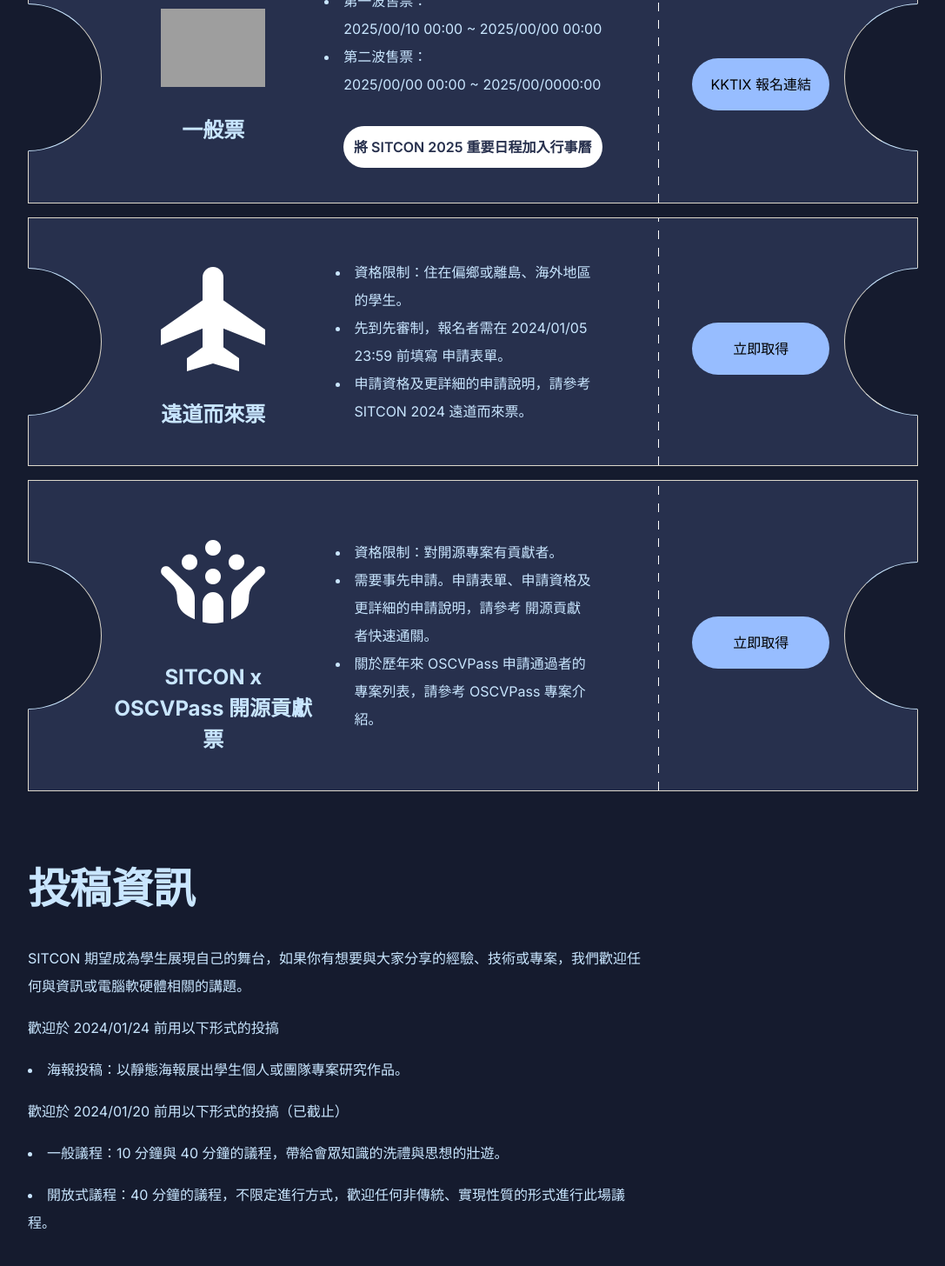
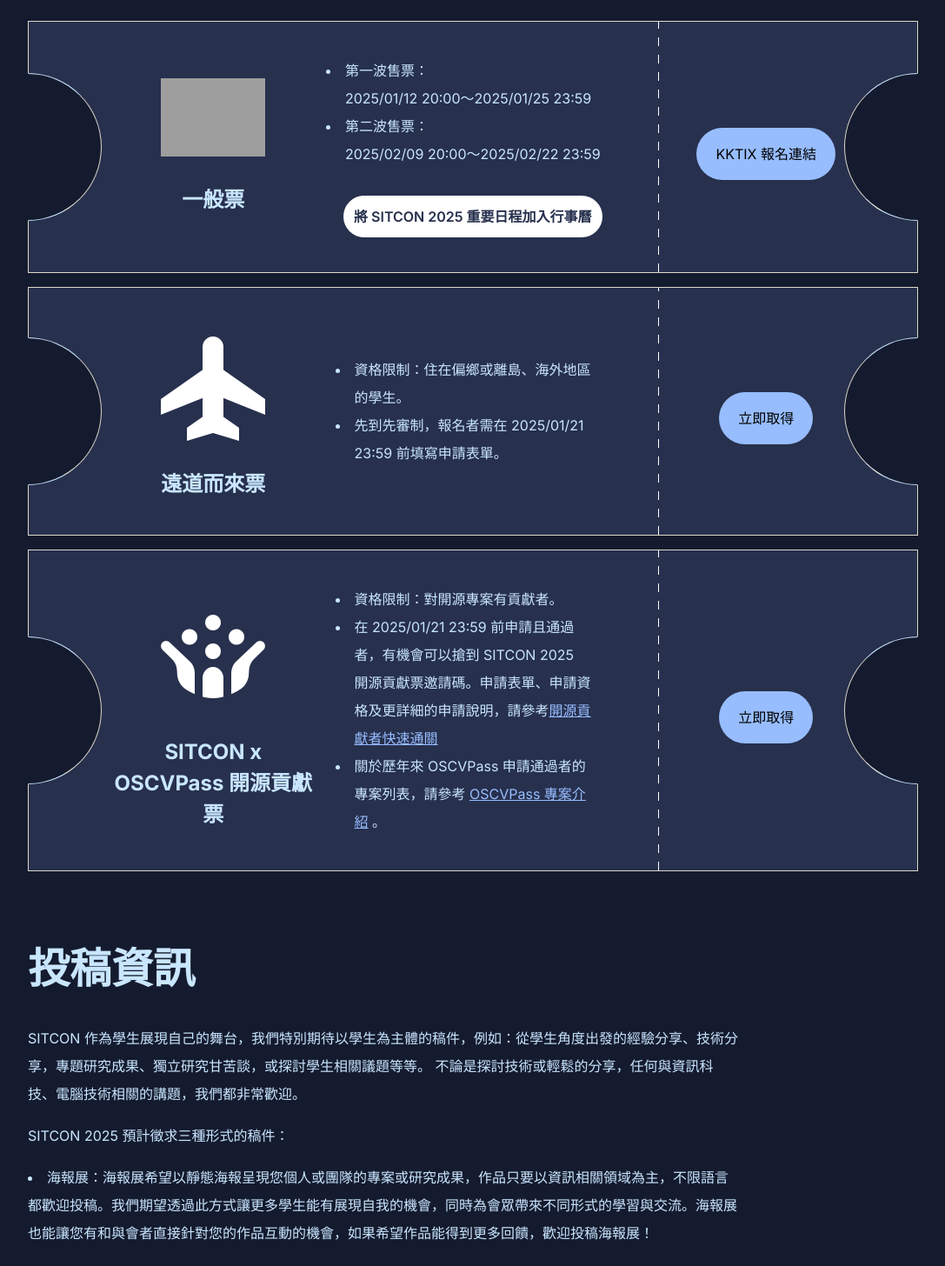
Before and after one commit to skyhong2002/2025, a Next.js app: page /tickets in a window 1280 px wide. Shown: the part 420-1876 px from the top of the page at 87% size, without its empty margins (96-1183 px from the left). Built offline with nearby package versions, Linux system fonts and the light colour scheme; grey boxes are pictures that could not be loaded.

Commit message:
fix: comment out sponsor links in navbar and footer; adjust layout padding and update transportation options

```diff
--- a/app/(website)/(pages)/layout.tsx
+++ b/app/(website)/(pages)/layout.tsx
@@ -3,7 +3,7 @@
 export default function Layout({ children }: { children: ReactNode }) {
   return (
     <div className="flex w-full justify-center bg-background text-foreground">
-      <div className="flex w-full max-w-[90%] justify-center py-20 md:max-w-[80%]">
+      <div className="flex w-full max-w-[90%] justify-center py-40 md:max-w-[80%]">
         {children}
       </div>
     </div>
--- a/app/(website)/(pages)/tickets/page.tsx
+++ b/app/(website)/(pages)/tickets/page.tsx
@@ -5,7 +5,7 @@
     <div className="flex flex-col items-start justify-center gap-24">
       <section id="RegisterInfo" className="flex flex-col items-start gap-4">
         <h1 className="text-h1-mobile font-bold md:text-h1">報名資訊</h1>
-        <p className="w-full leading-[200%] md:w-[70%]">
+        <p className="w-full leading-[200%] md:w-[80%]">
           SITCON
           年會堅持不收費原則，秉持著「降低學生參與門檻」的理念，預算全數由個人／企業贊助或是政府／教育單位協助，若您也認同
           SITCON 的理念，歡迎支持我們。
@@ -33,12 +33,12 @@
               <li className="listItem mt-4 !pl-0 md:mt-0 md:pl-[-22px]">
                 第一波售票：
                 <br />
-                2025/00/10 00:00 ~ 2025/00/00 00:00
+                2025/01/12 20:00～2025/01/25 23:59
               </li>
               <li className="listItem mt-4 !pl-0 md:mt-0 md:pl-[-22px]">
                 第二波售票：
                 <br />
-                2025/00/00 00:00 ~ 2025/00/0000:00
+                2025/02/09 20:00～2025/02/22 23:59
               </li>
             </ul>
             <button className="mt-8 rounded-full bg-[#9c9c9c] p-3 text-normal font-semibold text-[#ffffff] md:bg-[#ffffff] md:text-background-light">
@@ -49,9 +49,14 @@
             <div className="dashLine" />
           </div>
           <div className="mt-4 flex items-center justify-center md:w-2/12">
+            <Link
+              href={"https://sitcon.kktix.cc/events/sitcon2025"}
+              target="_blank"
+            >
               <button className="ml-[-4px] mr-4 flex h-[60px] w-full items-center justify-center rounded-full bg-primary p-4 text-normal text-black">
                 KKTIX 報名連結
               </button>
+            </Link>
           </div>
           <div className="right-0 z-10 mr-[-1px] box-border hidden aspect-1/2 rounded-bl-full rounded-tl-full border border-l-white border-r-background bg-background md:block md:w-1/12" />
         </div>
@@ -72,10 +77,7 @@
                 資格限制：住在偏鄉或離島、海外地區的學生。
               </li>
               <li className="listItem mt-4 !pl-0 md:mt-0 md:pl-[-22px]">
-                先到先審制，報名者需在 2024/01/05 23:59 前填寫 申請表單。
-              </li>
-              <li className="listItem mt-4 !pl-0 md:mt-0 md:pl-[-22px]">
-                申請資格及更詳細的申請說明，請參考 SITCON 2024 遠道而來票。
+                先到先審制，報名者需在 2025/01/21 23:59 前填寫申請表單。
               </li>
             </ul>
           </div>
@@ -83,9 +85,15 @@
             <div className="dashLine" />
           </div>
           <div className="mt-4 flex items-center justify-center md:w-2/12">
+            <Link
+              className="link"
+              href={"https://hackmd.io/@SITCON/H18WacxQ1x"}
+              target="_blank"
+            >
               <button className="ml-[-4px] mr-4 flex h-[60px] w-[190px] items-center justify-center rounded-full bg-primary p-4 text-normal text-black md:w-full">
                 立即取得
               </button>
+            </Link>
           </div>
 
           <div className="right-0 z-10 mr-[-1px] box-border hidden aspect-1/2 rounded-bl-full rounded-tl-full border border-l-white border-r-background bg-background md:block md:w-1/12" />
@@ -107,12 +115,28 @@
                 資格限制：對開源專案有貢獻者。
               </li>
               <li className="listItem mt-4 !pl-0 md:mt-0 md:pl-[-22px]">
-                需要事先申請。申請表單、申請資格及更詳細的申請說明，請參考
-                開源貢獻者快速通關。
+                在 2025/01/21 23:59 前申請且通過者，有機會可以搶到 SITCON 2025
+                開源貢獻票邀請碼。申請表單、申請資格及更詳細的申請說明，請參考
+                <Link
+                  className="link"
+                  href={"https://ocf.tw/p/oscvpass/"}
+                  target="_blank"
+                >
+                  開源貢獻者快速通關
+                </Link>
               </li>
               <li className="listItem mt-4 !pl-0 md:mt-0 md:pl-[-22px]">
-                關於歷年來 OSCVPass 申請通過者的專案列表，請參考 OSCVPass
-                專案介紹。
+                關於歷年來 OSCVPass 申請通過者的專案列表，請參考{" "}
+                <Link
+                  className="link"
+                  href={
+                    "https://oscvpass.ocf.tw/?fbclid=IwAR0sFst9sZwPoLKRUwzOIpg-M_V7gZSZu3lvStcV3rqpRnZKjT6A1pl2nRU"
+                  }
+                  target="_blank"
+                >
+                  OSCVPass 專案介紹
+                </Link>{" "}
+                。
               </li>
             </ul>
           </div>
@@ -120,36 +144,45 @@
             <div className="dashLine" />
           </div>
           <div className="mt-4 flex items-center justify-center md:w-2/12">
+            <Link href={"https://ocf.tw/p/oscvpass/"} target="_blank">
               <button className="ml-[-4px] mr-4 flex h-[60px] w-[190px] items-center justify-center rounded-full bg-primary p-4 text-normal text-black md:w-full">
                 立即取得
               </button>
+            </Link>
           </div>
-
           <div className="right-0 z-10 mr-[-1px] box-border hidden aspect-1/2 rounded-bl-full rounded-tl-full border border-l-white border-r-background bg-background md:block md:w-1/12" />
         </div>
       </section>
       <section
         id="SubmitInfo"
-        className="flex w-full flex-col items-start gap-4 leading-[200%] md:w-[70%]"
+        className="flex w-full flex-col items-start gap-4 leading-[200%] md:w-[80%]"
       >
         <h1 className="mb-8 text-h1-mobile font-bold md:text-h1">投稿資訊</h1>
         <p className="">
           SITCON
-          期望成為學生展現自己的舞台，如果你有想要與大家分享的經驗、技術或專案，我們歡迎任何與資訊或電腦軟硬體相關的講題。
+          作為學生展現自己的舞台，我們特別期待以學生為主體的稿件，例如：從學生角度出發的經驗分享、技術分享，專題研究成果、獨立研究甘苦談，或探討學生相關議題等等。
+          不論是探討技術或輕鬆的分享，任何與資訊科技、電腦技術相關的講題，我們都非常歡迎。
         </p>
-        <p>歡迎於 2024/01/24 前用以下形式的投搞</p>
-        <li>海報投稿：以靜態海報展出學生個人或團隊專案研究作品。</li>
+        <p>SITCON 2025 預計徵求三種形式的稿件：</p>
+        <li>
+          海報展：海報展希望以靜態海報呈現您個人或團隊的專案或研究成果，作品只要以資訊相關領域為主，不限語言都歡迎投稿。我們期望透過此方式讓更多學生能有展現自我的機會，同時為會眾帶來不同形式的學習與交流。海報展也能讓您有和與會者直接針對您的作品互動的機會，如果希望作品能得到更多回饋，歡迎投稿海報展！
+        </li>
         <p>歡迎於 2024/01/20 前用以下形式的投搞（已截止）</p>
         <li>
-          一般議程：10 分鐘與 40 分鐘的議程，帶給會眾知識的洗禮與思想的壯遊。
+          一般議程：SITCON 2025 邀請您將您的精彩經歷以 Presentation 與 Espresso
+          兩種形式呈現。Presentation 想邀請您用 40
+          分鐘深入分享一個專案、技術或有趣的經歷，而 Espresso 則想挑戰您在 10
+          分鐘內精練的介紹一個主題的能力。無論是技術或經驗的分享，都歡迎投稿一般議程。
         </li>
         <li>
-          開放式議程：40
-          分鐘的議程，不限定進行方式，歡迎任何非傳統、實現性質的形式進行此場議程。
+          開放式議程：如果您想呈現的主題更加獨特、創新，想跳脫講者對聽眾單向陳述式的演講，那開放式議程會是你的最好選擇！想帶一個實作的工作坊、和其他與會者一同討論特定議題、邀請社群的夥伴彼此分享經驗，或想以任何形式增加議程多元與互動性的稿件，都歡迎來挑戰開放式議程。今年開放式議程也提供
+          40 或 90 分鐘兩種時長，提供您更彈性的呈現方式。
         </li>
+        <Link href={"https://sitcon.org/2025/cfp"} target="_blank">
           <button className="mt-6 flex h-[60px] w-[190px] items-center justify-center self-center rounded-full bg-primary p-4 text-normal text-black md:w-[153px] md:self-start">
             了解更多
           </button>
+        </Link>
       </section>
     </div>
   );
--- a/app/(website)/(pages)/traffic/page.tsx
+++ b/app/(website)/(pages)/traffic/page.tsx
@@ -1,25 +1,23 @@
 "use client";
-import Image from "next/image";
 
 import { useState } from "react";
 import { motion } from "framer-motion";
+import Link from "next/link";
 
 type Transportation = "car" | "public" | "shuttle";
 export default function Page() {
   const [transportation, setTransportation] = useState<Transportation>("car");
 
-  const [isLoading, setIsLoading] = useState(true);
-
   const options: Array<{ value: Transportation; label: string }> = [
     { value: "shuttle", label: "大眾接駁車" },
     { value: "public", label: "大眾運輸工具" },
-    { value: "car", label: "自行開車" },
+    { value: "car", label: "自行開車 / 機車" },
   ];
 
   console.log("開發組的各位新年快樂拉~ by pizza");
 
   return (
-    <div className="flex w-full flex-col items-start justify-center gap-8 text-[#ffffff]">
+    <div className="flex w-full flex-col items-start justify-center gap-8">
       <section
         id="address"
         className="flex w-full flex-col items-center gap-3 font-bold"
@@ -36,19 +34,15 @@
       </section>
       <section id="map" className="flex w-full flex-col gap-8">
         <div className="relative h-auto w-full overflow-hidden rounded-xl">
-          {isLoading && (
-            <div className="absolute left-0 top-0 flex h-full w-full items-center justify-center rounded-xl bg-gray text-h1 text-black">
-              地圖加載中~
-            </div>
-          )}
-          <Image
-            width={1000}
-            height={600}
-            src="https://picsum.photos/1000/600"
-            alt="Random Image"
-            className="w-full rounded-xl"
-            onLoad={() => setIsLoading(false)}
-            priority={true}
+          <iframe
+            src="https://www.google.com/maps/embed?pb=!1m14!1m8!1m3!1d14459.18734000737!2d121.6113732!3d25.0409679!3m2!1i1024!2i768!4f13.1!3m3!1m2!1s0x3442ab46b3aaaaab%3A0x6ad0b8243ddc70ef!2z5Lit5aSu56CU56m26Zmi5Lq65paH56S-5pyD56eR5a246aSo!5e0!3m2!1szh-TW!2stw!4v1705165279899!5m2!1szh-TW!2stw"
+            className="h-[400px] w-full md:h-[600px]"
+            style={{
+              border: 0,
+            }}
+            allowFullScreen
+            loading="lazy"
+            referrerPolicy="no-referrer-when-downgrade"
           />
         </div>
 
@@ -122,8 +116,43 @@
       <div className="box-border w-full rounded-xl border border-[#ffffff] p-5 md:w-[360px]">
         <h3 className="text-[20px] font-bold">中研院門口</h3>
         <p className="mt-2 text-normal leading-[150%]">
-          車輛進入院區請持證件向大門警衛室換取臨時通行證。假日換證不收費，並請停車於院內道路旁停車格。若您於周一至週五來訪，您需停車至人文社會館B2，並須支付停車費用
-          (每小時20元 )
+          中研院內設有停車格，車輛進入院區持證件向大門警衛換證後可駛入院區，計費方式請參考{" "}
+          <Link
+            className="link"
+            href={"https://dga.sinica.edu.tw/posts/78705"}
+            target="_blank"
+          >
+            中央研究院院區車輛通行停放管理施行要點
+          </Link>
+          。
+        </p>
+        <br />
+        <p>
+          機車禁止進入院區，在{" "}
+          <Link
+            className="link"
+            href={"https://maps.app.goo.gl/ZqKjZFgAS8SYPSF39"}
+            target="_blank"
+          >
+            大門右側
+          </Link>
+          、
+          <Link
+            className="link"
+            href={"https://maps.app.goo.gl/ZqKjZFgAS8SYPSF39"}
+            target="_blank"
+          >
+            大門對面
+          </Link>{" "}
+          與{" "}
+          <Link
+            className="link"
+            href={"https://maps.app.goo.gl/ZqKjZFgAS8SYPSF39"}
+            target="_blank"
+          >
+            胡適公園旁
+          </Link>{" "}
+          均設有機車停車場，供員工和來賓停放不予收費（不負保管責任）
         </p>
       </div>
     </section>
@@ -173,6 +202,7 @@
             />
           </svg>
           <div className="absolute left-[10%] top-[20px] w-[80%]">
+            <p>地點：台北捷運站南港展覽館 2A 出口（當天會有人舉牌引導）</p>
             <p>接駁車發車時間：7:45~10:00</p>
             <p>班距：15~20 分鐘一班</p>
           </div>
@@ -225,6 +255,9 @@
                 </clipPath>
               </defs>
             </svg>
+            <p className="leading-[200%]">
+              地點：台北捷運站南港展覽館 2A 出口（當天會有人舉牌引導）
+            </p>
             <p className="leading-[200%]">接駁車發車時間：7:45~10:00</p>
             <p className="leading-[200%]">班距：15~20 分鐘一班</p>
           </div>
@@ -413,7 +446,7 @@
                 </defs>
               </svg>
               <p className="absolute top-6 flex w-full justify-center text-[12px]">
-                205、212、276、306、306區、645（到中研院站）
+                205、212、276、306、306 區（到中研院站）
               </p>
             </div>
           </div>
@@ -438,9 +471,9 @@
               <div className="absolute top-6 flex w-full justify-center text-[12px]">
                 <div>
                   <p>中研院附近的 YouBike 2.0 站牌 :</p>
-                  <p>1.中研院人文社會科學館</p>
-                  <p>2.中研院綜合體育館</p>
-                  <p>3.研究院舊莊街口</p>
+                  <p>1. 中研院人文社會科學館</p>
+                  <p>2. 中研院綜合體育館東側</p>
+                  <p>3. 研究院舊莊街口</p>
                 </div>
               </div>
             </div>
@@ -616,7 +649,7 @@
                     </defs>
                   </svg>
                   <p className="text-[12px]">
-                    205、212、 276、306、 306區、645 （到中研院站）
+                    205、212、 276、306、 306 區（到中研院站）
                   </p>
                 </div>
               </div>
@@ -656,9 +689,9 @@
                 </span>
                 <div className="text-[12px]">
                   <p>YouBike 2.0 還車點 :</p>
-                  <p>1.中研院人文社會科學館</p>
-                  <p>2.中研院綜合體育館</p>
-                  <p>3.研究院舊莊街口</p>
+                  <p>1. 中研院人文社會科學館</p>
+                  <p>2. 中研院綜合體育館</p>
+                  <p>3. 研究院舊莊街口</p>
                 </div>
               </div>
             </div>
--- a/app/(website)/_components/footer.tsx
+++ b/app/(website)/_components/footer.tsx
@@ -5,7 +5,7 @@
     { href: "/", text: "首頁" },
     { href: "/tickets/", text: "活動報名" },
     { href: "/traffic/", text: "交通方式" },
-    { href: "/sponsor/", text: "合作夥伴" },
+    // { href: "/sponsor/", text: "合作夥伴" },
   ];
   return <BaseFooter navigationLinks={navigationLinks} />;
 }
--- a/app/(website)/_components/navbar.tsx
+++ b/app/(website)/_components/navbar.tsx
@@ -10,7 +10,7 @@
           { link: "/", label: "首頁" },
           { link: "/tickets/", label: "活動報名" },
           { link: "/traffic/", label: "交通方式" },
-          { link: "/sponsor/", label: "合作夥伴" },
+          // { link: "/sponsor/", label: "合作夥伴" },
         ]}
       />
     </>
```
Lines whose indentation alone changed are shown as unchanged.
